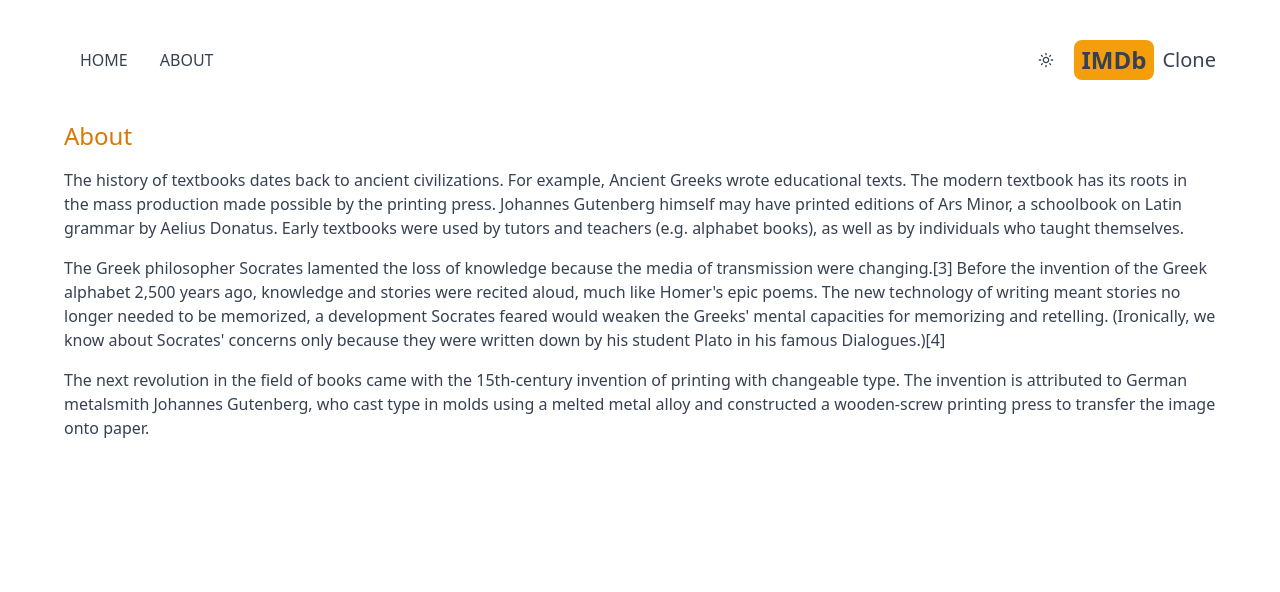
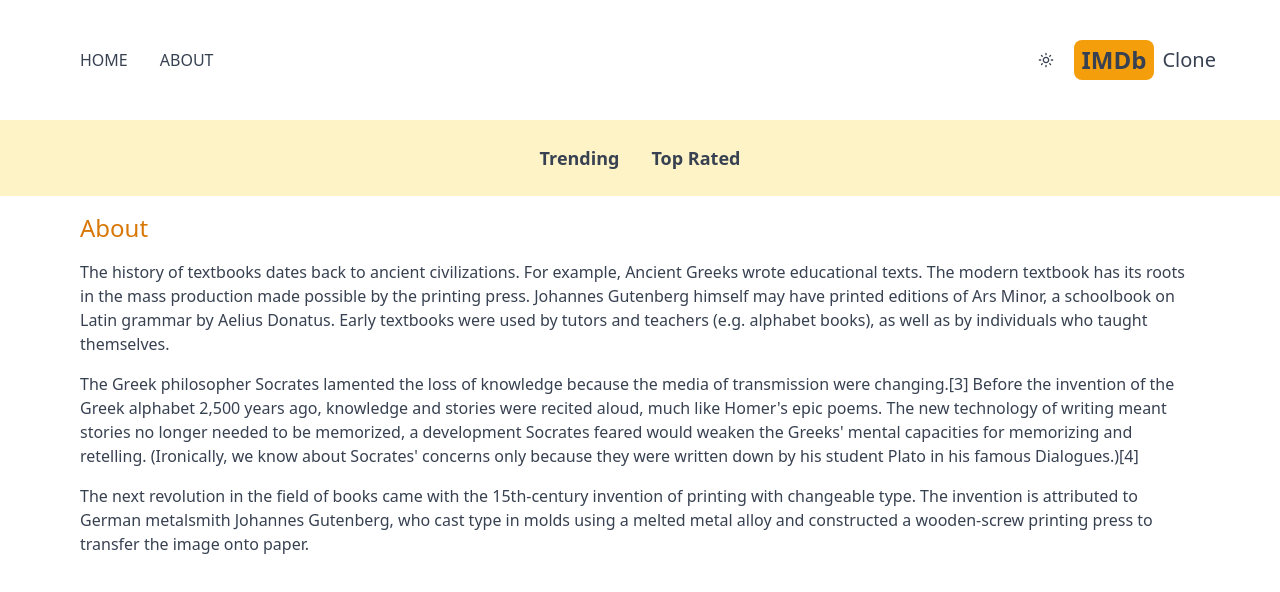
Before and after one commit to aberic1992/imdb-clone, a Next.js app: page /about in a window 1280 px wide. Shown: the top 592 px of the page. Built offline with nearby package versions, Linux system fonts and the light colour scheme.

Commit message:
Add navbar component

```diff
--- a/src/app/about/page.tsx
+++ b/src/app/about/page.tsx
@@ -2,7 +2,7 @@
 
 export default function page() {
   return (
-    <div className='max-w-6xl mx-auto space-y-4'>
+    <div className='max-w-6xl mx-auto space-y-4 p-4'>
         <h1 className='text-2xl font-medium text-amber-600 space-y-4'>About</h1>
         <p>
             The history of textbooks dates back to ancient civilizations. For example, Ancient Greeks wrote educational texts. The modern textbook has its roots in the mass production made possible by the printing press. Johannes Gutenberg himself may have printed editions of Ars Minor, a schoolbook on Latin grammar by Aelius Donatus. Early textbooks were used by tutors and teachers (e.g. alphabet books), as well as by individuals who taught themselves.
--- a/src/app/layout.tsx
+++ b/src/app/layout.tsx
@@ -1,6 +1,7 @@
 import Header from '@/components/Header';
 import './globals.css';
 import Providers from './Providers';
+import NavBar from '@/components/NavBar';
 
 export const metadata = {
   title: 'IMDB Clone',
@@ -17,7 +18,7 @@
       <body>
         <Providers>
           <Header />
-          {/*Navbar*/}
+          <NavBar />
           {/*SearchBox*/}
 
           {children}
--- /dev/null
+++ b/src/components/NavBar.tsx
@@ -0,0 +1,11 @@
+import React from 'react'
+import NavbarItem from './NavbarItem'
+
+export default function NavBar() {
+  return (
+    <div className='flex space-x-4 justify-center py-6 dark:bg-gray-600 bg-amber-100 lg:text-lg'>
+        <NavbarItem title="Trending" param="fetchTrending" />
+        <NavbarItem title="Top Rated" param="fetchTopRated" />
+    </div>
+  )
+}
--- /dev/null
+++ b/src/components/NavbarItem.tsx
@@ -0,0 +1,23 @@
+"use client"
+import Link from "next/link";
+import {useSearchParams} from "next/navigation";
+
+interface INavbarItem {
+    title: string;
+    param: string;
+}
+export default function NavbarItem({title, param}: INavbarItem) {
+
+    const searchParams = useSearchParams();
+    const genre = searchParams.get("genre");
+
+    return (
+        <div>
+            <Link className={`hover:text=amber-600 font-semibold p-2 ${
+                genre && genre === param && "underline underline-offset-8 decoration-4 decoration-amber-500 rounded-lg"
+            }`} href={`/?genre=${param}`}>
+                <span>{title}</span>
+            </Link>
+        </div>
+    )
+}
```
